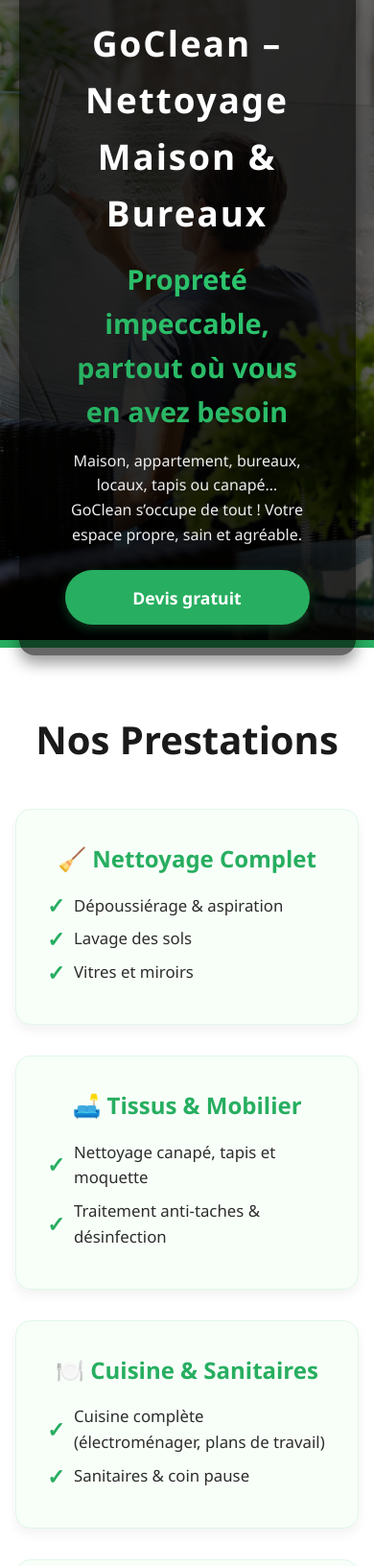
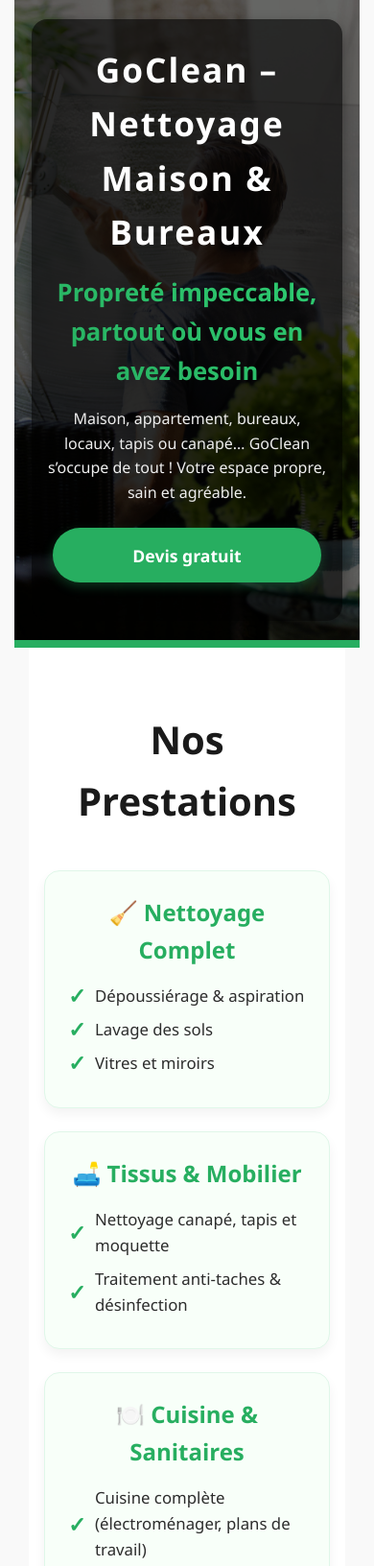
Before and after one commit to dritongorani/Goclean_project, a plain HTML site: page index.html in a window 390 px wide. Shown: the top 1632 px of the page at 96% size. Drawn offline with Linux system fonts and the light colour scheme.

Commit message:
Update style.css

```diff
--- a/style.css
+++ b/style.css
@@ -255,3 +255,63 @@ footer {
 html {
     scroll-behavior: smooth;
 }
+
+/* MOBILE SPACING FIX – ADD THIS */
+@media (max-width: 768px) {
+    body {
+        padding: 0 15px; /* Adds left/right margin on mobile */
+    }
+
+    .hero-overlay {
+        padding: 1.5rem 1rem !important;
+        margin: 0 auto;
+    }
+
+    .hero h1 {
+        font-size: 2.2rem !important;
+    }
+
+    .hero h2 {
+        font-size: 1.6rem !important;
+    }
+
+    .hero p {
+        font-size: 1rem !important;
+    }
+
+    .cta-btn {
+        width: 100%;
+        max-width: 280px;
+        margin: 1rem auto;
+        display: block;
+    }
+
+    .service-list {
+        gap: 1.5rem;
+    }
+
+    .service {
+        padding: 1.5rem;
+    }
+
+    .contact-buttons {
+        flex-direction: column;
+        gap: 1rem;
+    }
+
+    .call-btn, .whatsapp-btn {
+        width: 100%;
+        max-width: 280px;
+    }
+
+    .map-container iframe {
+        height: 250px;
+    }
+}
+
+/* Extra: Smooth content width */
+main {
+    max-width: 1200px;
+    margin: 0 auto;
+    padding: 0 15px;
+}
```
